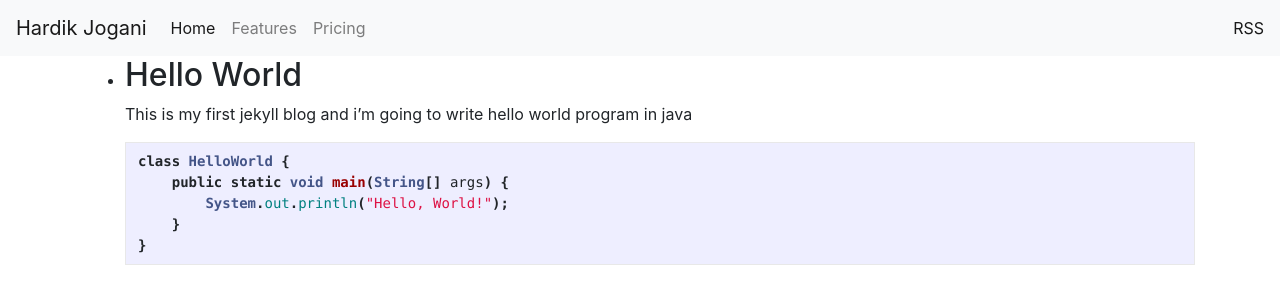
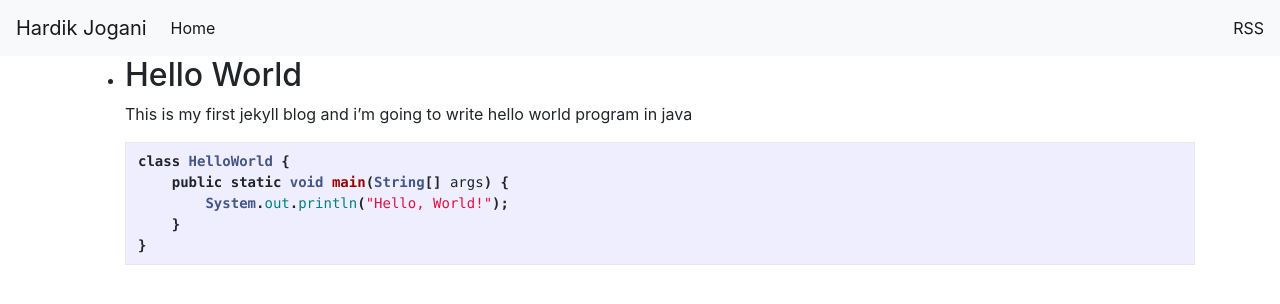
Before and after one commit to jogHar/jogHar.github.io, a Jekyll site: the page built from blogs.md, in a window 1280 px wide. Shown: the top 304 px of the page. Built offline with Jekyll 4.4.1, drawn with Linux system fonts in a browser that asks for light colours.

Commit message:
Remove unused menu

```diff
--- a/_includes/navbar.html
+++ b/_includes/navbar.html
@@ -9,12 +9,6 @@
             <li class="nav-item active">
               <a class="nav-link" href="{{site.back_home}}">Home <span class="sr-only">(current)</span></a>
             </li>
-            <li class="nav-item">
-              <a class="nav-link" href="#">Features</a>
-            </li>
-            <li class="nav-item">
-              <a class="nav-link" href="#">Pricing</a>
-            </li>
           </ul>
           <span class="navbar-text">
             <a target="_blank" href="{{site.rss_url}}">RSS</a>
```
